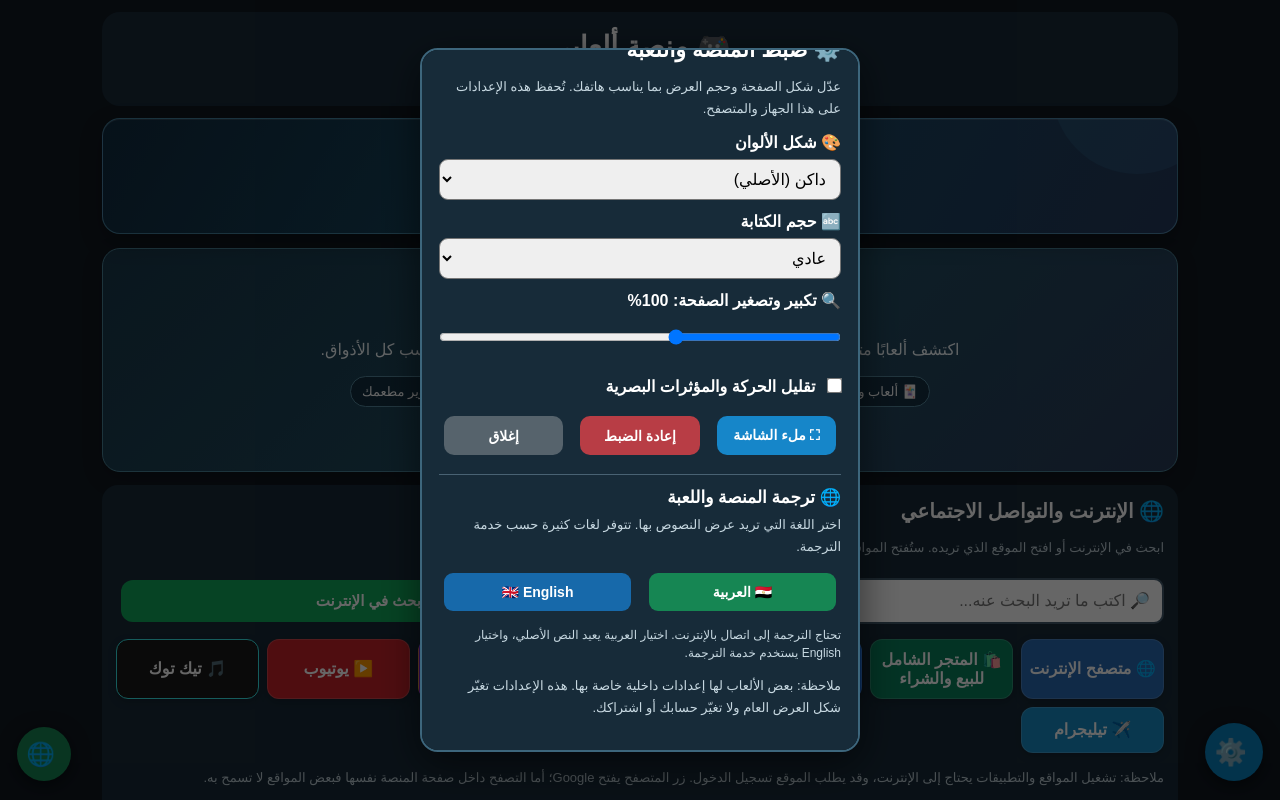
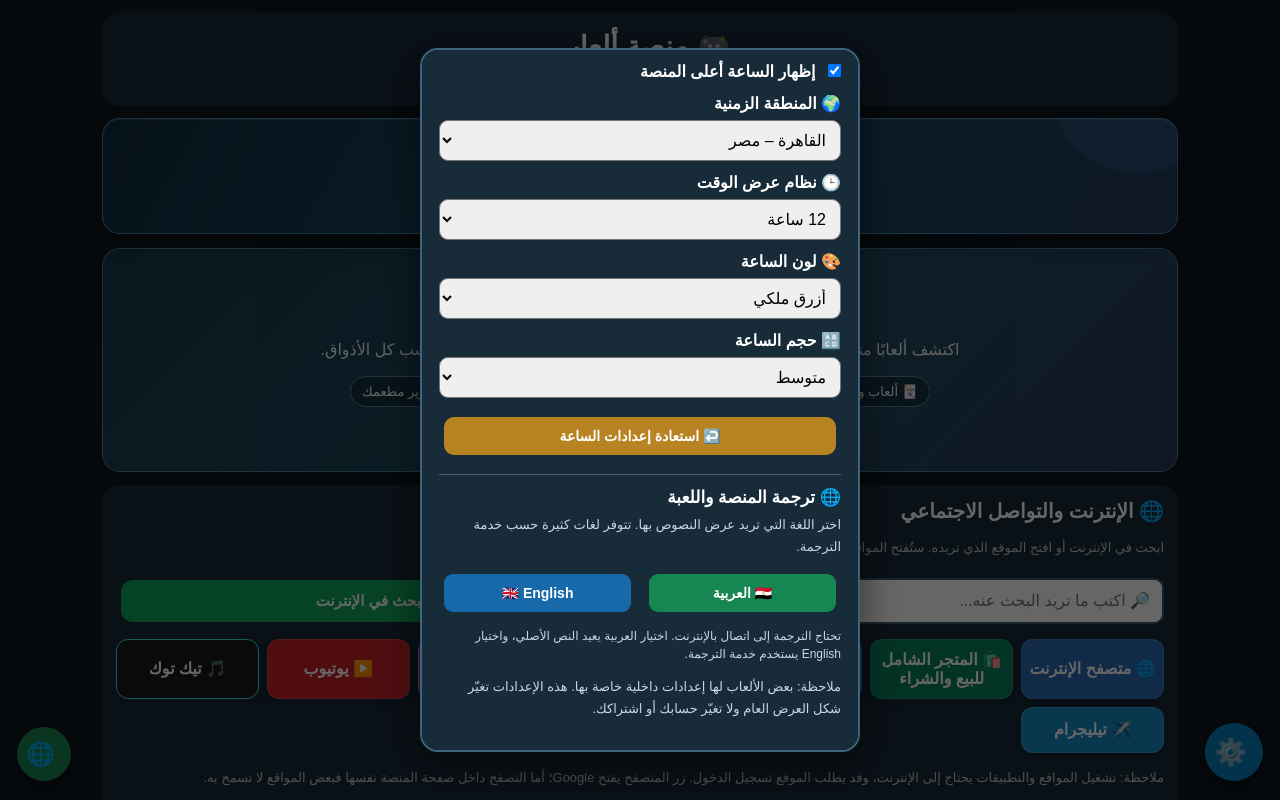
Before and after one commit to samimisk62-byte/samy_gams, a plain HTML site: page index.html in a window 1280 px wide. Both pictures are taken after a click on the button "اختيار اللغة". Shown: the top 800 px of the page. Drawn offline with Linux system fonts and the light colour scheme.

Commit message:
Add per-account personal clock settings

```diff
--- a/index.html
+++ b/index.html
@@ -260,6 +260,14 @@ html body .skiptranslate iframe{visibility:hidden!important}
 .welcomeIntroItems span{background:rgba(7,24,38,.48);border:1px solid #54869b;border-radius:20px;padding:7px 11px;font-size:13px;color:#fff}
 .welcomeIntro .welcomeIntroEnd{color:#ffe39a;font-weight:700;margin-top:10px}
 
+
+/* ألوان وأحجام الساعة الشخصية */
+.platformClock.clock-purple{background:linear-gradient(120deg,#30204d,#563b78 55%,#292b59)}
+.platformClock.clock-teal{background:linear-gradient(120deg,#103b3c,#176b70 55%,#174b63)}
+.platformClock.clock-gold{background:linear-gradient(120deg,#493517,#80602a 55%,#3d3447)}
+.platformClock.clock-dark{background:linear-gradient(120deg,#111820,#26323d 55%,#182536)}
+.platformClock.clock-small .clockTime{font-size:22px}
+.platformClock.clock-large .clockTime{font-size:clamp(30px,7vw,40px)}
 </style>
 </head>
 
@@ -2242,6 +2250,22 @@ document.querySelectorAll("[data-share-game]").forEach(function(btn){
 <label><input id="usMotion" type="checkbox" style="width:auto;transform:scale(1.2);margin-left:8px"> تقليل الحركة والمؤثرات البصرية</label>
 <div class="us-row"><button id="usFullscreen" type="button">⛶ ملء الشاشة</button><button id="usReset" type="button" style="background:#b83d45">إعادة الضبط</button><button id="usClose" type="button" class="us-close">إغلاق</button></div>
 
+<div id="clockUserSettings" style="margin-top:14px;padding-top:12px;border-top:1px solid #496273">
+<h3 style="margin:0 0 6px;font-size:17px">🕰️ إعدادات الساعة الشخصية</h3>
+<p style="margin:0 0 8px">هذه الاختيارات خاصة بحسابك على هذا الجهاز، ولا تغيّر إعدادات بقية المستخدمين.</p>
+<label><input id="clockVisible" type="checkbox" checked style="width:auto;margin-left:8px"> إظهار الساعة أعلى المنصة</label>
+<label for="clockZoneSelect">🌍 المنطقة الزمنية</label>
+<select id="clockZoneSelect">
+<option value="Africa/Cairo">القاهرة – مصر</option><option value="Asia/Riyadh">الرياض – السعودية</option><option value="Asia/Dubai">دبي – الإمارات</option><option value="Europe/London">لندن</option><option value="UTC">التوقيت العالمي UTC</option><option value="America/New_York">نيويورك</option>
+</select>
+<label for="clockFormatSelect">🕒 نظام عرض الوقت</label>
+<select id="clockFormatSelect"><option value="12">12 ساعة</option><option value="24">24 ساعة</option></select>
+<label for="clockColorSelect">🎨 لون الساعة</label>
+<select id="clockColorSelect"><option value="blue">أزرق ملكي</option><option value="purple">بنفسجي</option><option value="teal">فيروزي</option><option value="gold">ذهبي</option><option value="dark">داكن هادئ</option></select>
+<label for="clockSizeSelect">🔠 حجم الساعة</label>
+<select id="clockSizeSelect"><option value="small">صغير</option><option value="normal">متوسط</option><option value="large">كبير</option></select>
+<div class="us-row"><button id="clockReset" type="button" style="background:#b88322">↩️ استعادة إعدادات الساعة</button></div>
+</div>
 <div id="usGameControls" style="display:none;margin-top:14px;padding-top:12px;border-top:1px solid #496273">
 <h3 style="margin:0 0 6px;font-size:17px">🎮 إعدادات اللعبة الحالية</h3>
 <p style="margin:0 0 8px">اختصارات للإعدادات الموجودة داخل اللعبة نفسها.</p>
@@ -2646,5 +2670,62 @@ if(document.readyState==="loading")document.addEventListener("DOMContentLoaded",
  setInterval(updatePlatformClock,1000);
 })();
 </script>
+
+<script id="personalClockSettings">
+(function(){
+ "use strict";
+ var clock=document.getElementById("platformClock");
+ if(!clock)return;
+ var $=function(id){return document.getElementById(id);};
+ var account="guest";
+ try{
+  var raw=localStorage.getItem("game_platform_session");
+  var session=raw?JSON.parse(raw):null;
+  account=(session&&session.user&&(session.user.id||session.user.email))||"guest";
+ }catch(e){}
+ var key="platform_clock_settings_v1_"+String(account).toLowerCase();
+ var defaults={visible:true,zone:"Africa/Cairo",format:"12",color:"blue",size:"normal"};
+ var cfg={...defaults};
+ try{cfg={...defaults,...JSON.parse(localStorage.getItem(key)||"{}")};}catch(e){}
+ var controls={visible:$("clockVisible"),zone:$("clockZoneSelect"),format:$("clockFormatSelect"),color:$("clockColorSelect"),size:$("clockSizeSelect")};
+ function save(){
+  try{localStorage.setItem(key,JSON.stringify(cfg));}catch(e){}
+  apply();
+ }
+ function apply(){
+  clock.style.display=cfg.visible?"flex":"none";
+  clock.classList.remove("clock-purple","clock-teal","clock-gold","clock-dark","clock-small","clock-large");
+  if(cfg.color!=="blue")clock.classList.add("clock-"+cfg.color);
+  if(cfg.size!=="normal")clock.classList.add("clock-"+cfg.size);
+  controls.visible.checked=!!cfg.visible;
+  controls.zone.value=cfg.zone;
+  controls.format.value=cfg.format;
+  controls.color.value=cfg.color;
+  controls.size.value=cfg.size;
+  update();
+ }
+ function update(){
+  var t=$("platformClockTime"),d=$("platformClockDate");
+  if(!t||!d)return;
+  try{
+   var now=new Date();
+   t.textContent=new Intl.DateTimeFormat("ar-EG",{timeZone:cfg.zone,hour:"2-digit",minute:"2-digit",second:"2-digit",hour12:cfg.format==="12"}).format(now);
+   d.textContent=new Intl.DateTimeFormat("ar-EG",{timeZone:cfg.zone,weekday:"long",year:"numeric",month:"long",day:"numeric"}).format(now);
+   var names={"Africa/Cairo":"القاهرة","Asia/Riyadh":"الرياض","Asia/Dubai":"دبي","Europe/London":"لندن","UTC":"UTC","America/New_York":"نيويورك"};
+   var z=clock.querySelector(".clockZone");if(z)z.textContent="🌍 "+(names[cfg.zone]||cfg.zone);
+  }catch(e){t.textContent="--:--:--";d.textContent="تحقق من المنطقة الزمنية";}
+ }
+ Object.keys(controls).forEach(function(k){
+  controls[k].addEventListener("change",function(){
+   cfg[k]=k==="visible"?controls[k].checked:controls[k].value;
+   save();
+  });
+ });
+ $("clockReset").addEventListener("click",function(){cfg={...defaults};save();});
+ apply();
+ setInterval(update,1000);
+})();
+</script>
+
 </body>
 </html>
```
